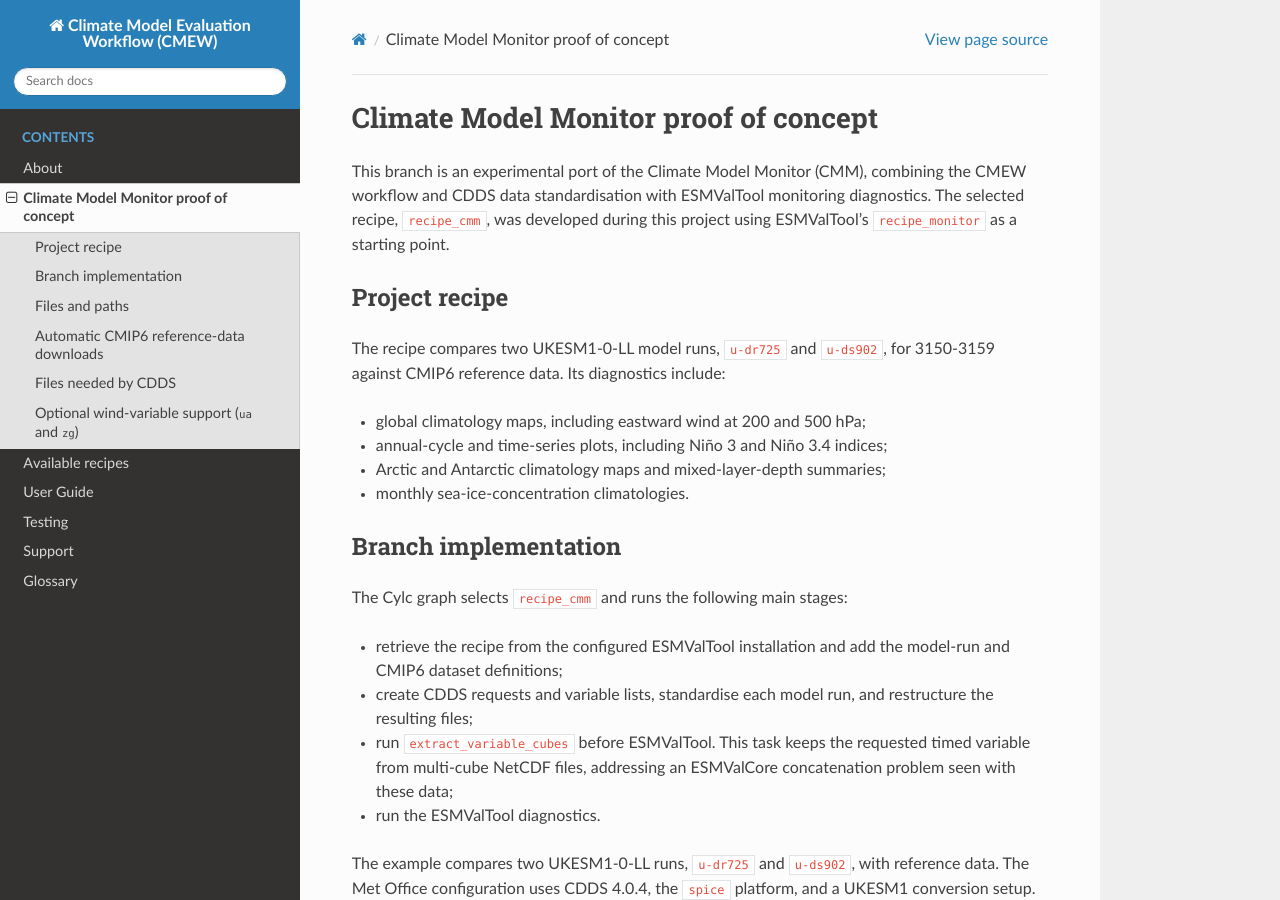
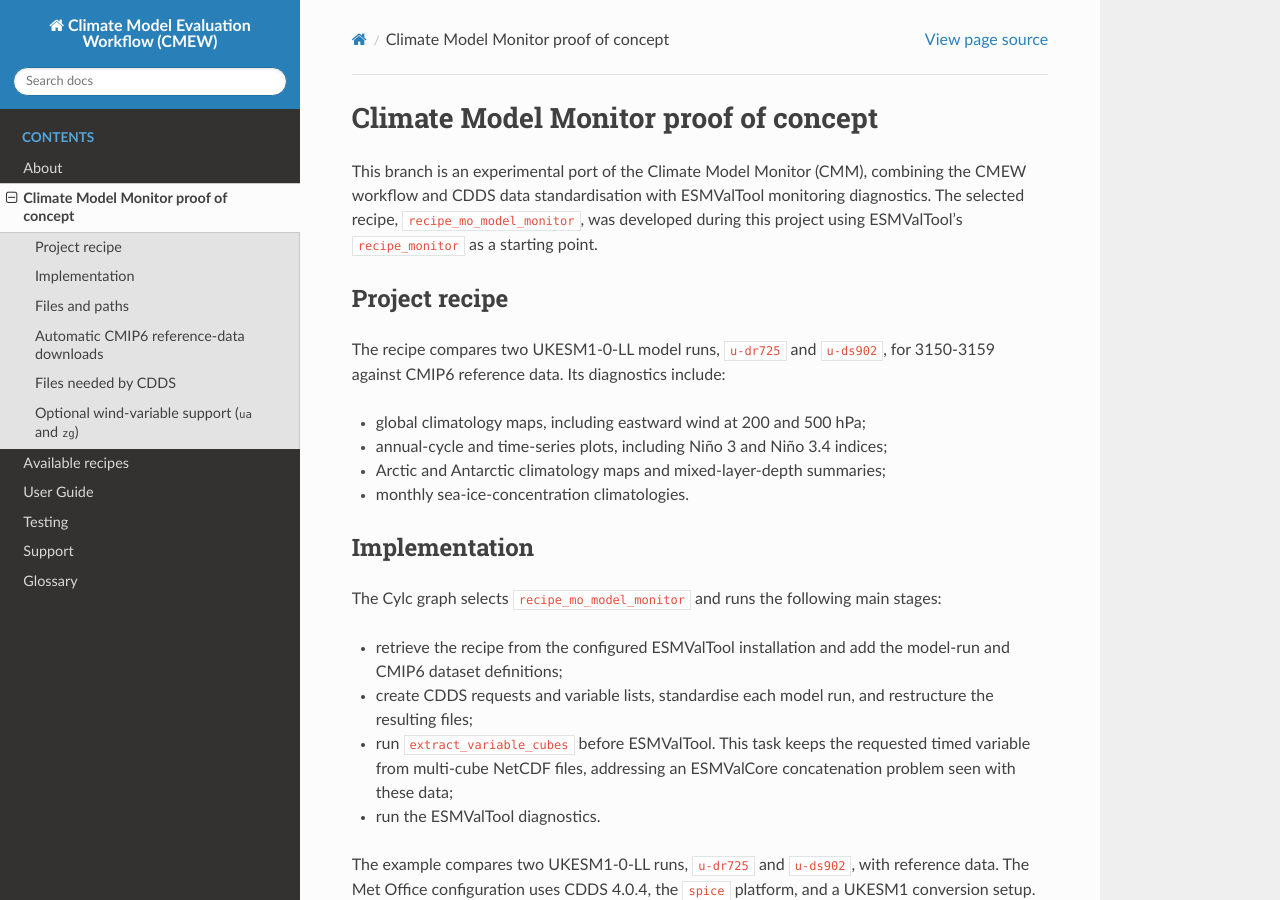
Before and after one commit to MetOffice/CMEW, a Sphinx documentation site: the page built from doc/source/climate_model_monitor.rst, in a window 1280 px wide and 900 px high. Built offline with Sphinx 7.4.7 and the Read the Docs theme 3.1.0, drawn with Linux system fonts in a browser that asks for light colours.

Commit message:
#322: Update docs

```diff
--- a/doc/source/climate_model_monitor.rst
+++ b/doc/source/climate_model_monitor.rst
@@ -5,9 +5,9 @@ Climate Model Monitor proof of concept
 
 This branch is an experimental port of the Climate Model Monitor (CMM),
 combining the CMEW workflow and CDDS data standardisation with ESMValTool
-monitoring diagnostics. The selected recipe, ``recipe_cmm``, was developed
-during this project using ESMValTool's ``recipe_monitor`` as a starting
-point.
+monitoring diagnostics. The selected recipe, ``recipe_mo_model_monitor``,
+was developed during this project using ESMValTool's ``recipe_monitor`` as
+a starting point.
 
 Project recipe
 --------------
@@ -20,10 +20,11 @@ for 3150-3159 against CMIP6 reference data. Its diagnostics include:
 * Arctic and Antarctic climatology maps and mixed-layer-depth summaries;
 * monthly sea-ice-concentration climatologies.
 
-Branch implementation
----------------------
+Implementation
+--------------
 
-The Cylc graph selects ``recipe_cmm`` and runs the following main stages:
+The Cylc graph selects ``recipe_mo_model_monitor`` and runs the following main
+stages:
 
 * retrieve the recipe from the configured ESMValTool installation and add the
   model-run and CMIP6 dataset definitions;
```
